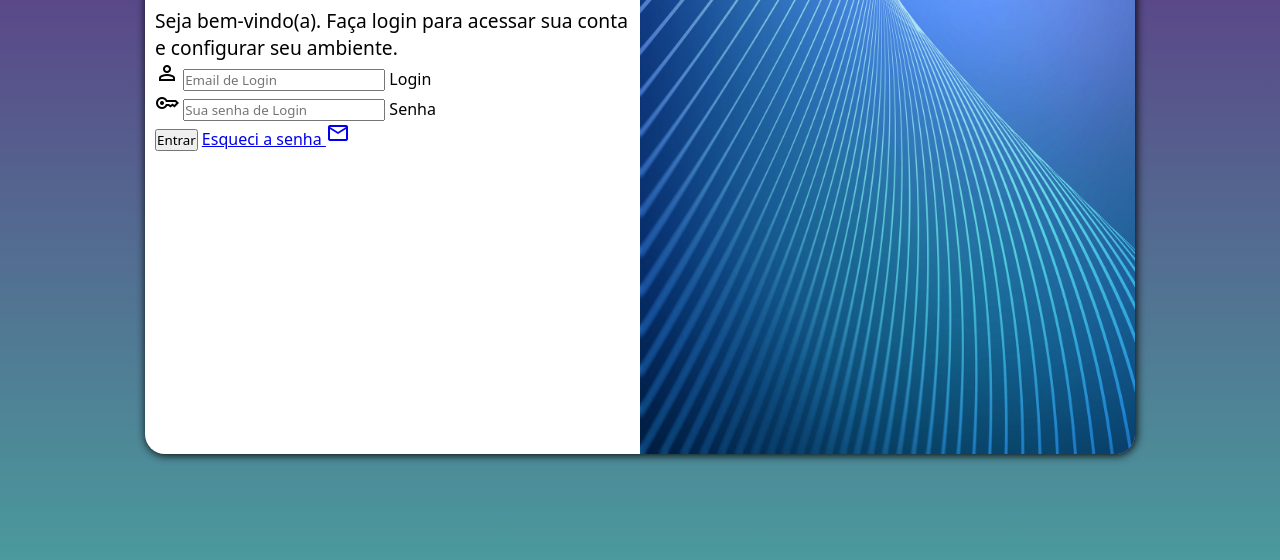
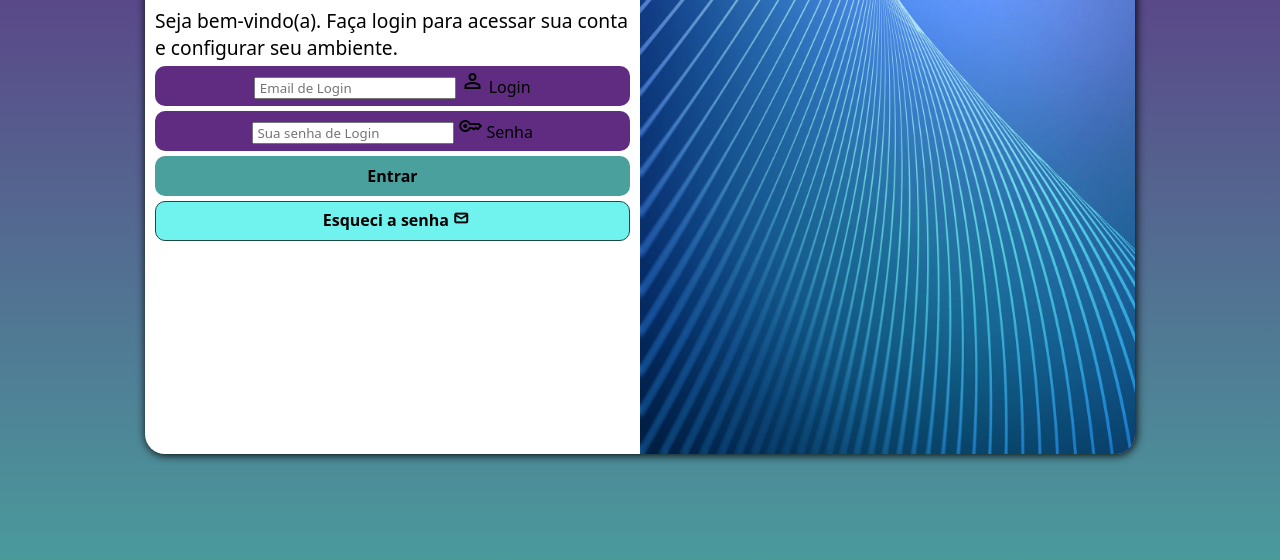
Before and after one commit to IgorABezerra/ProjetoLogin, a plain HTML site: page index.html in a window 1280 px wide. Shown: the part 196-756 px from the top of the page. Drawn offline with nearby package versions, Linux system fonts and the light colour scheme.

Commit message:
css dos botões e campos

```diff
--- a/estilos/style.css
+++ b/estilos/style.css
@@ -63,3 +63,60 @@ div#formulario > h1{
 div#formulario > p{
     font-size: 0.8em;
 }
+
+form > div.campo{
+    background-color: #5f2c82;
+    display: block;
+    position: relative;
+    width: 100%;
+    height: 40px;
+    border-radius: 10px;
+    margin: 5px 0px;
+    padding-top: 3px;
+    font-weight: 500;
+    text-align: center;
+}
+
+form > input[type=submit]{
+    display: block;
+    font-size: 1em;
+    font-weight: 550;
+    width: 100%;
+    height: 40px;
+
+    background-color: #49a09d;
+    color: black;
+    border: none;
+    border-radius: 10px;
+}
+
+form > input[type=submit]:hover{
+    background-color: #1f4948;
+    color: white;
+    cursor: pointer;
+}
+
+form > a.botao{
+    display: block;
+    text-align: center;
+    padding: 7px 0px 7px 7px;
+    margin-top: 5px;
+    font-size: 1em;
+    font-weight: 550;
+    width: 100%;
+    height: 40px;
+    background-color: #70f3ef;
+    color: black;
+    border: 1px solid #1f4948;
+    border-radius: 10px;
+    text-decoration: none;
+}
+
+form > a.botao:hover{
+    background-color: #1f4948;
+    color: white;
+}
+form > a.botao > span{
+    font-size: 1em;
+    font-weight: bold;
+}
--- a/index.html
+++ b/index.html
@@ -20,19 +20,20 @@
                 <p>Seja bem-vindo(a). Faça login para acessar sua conta e configurar seu ambiente.</p>
                 <form action="login.php" method="post">
                     <div class="campo">
+                        <input type="email" name="login" id="ilogin" placeholder=" Email de Login">
                         <span class="material-symbols-outlined">person</span>
-                        <input type="email" name="login" id="ilogin" placeholder="Email de Login">
                         <label for="ilogin">Login</label>
                     </div>
                     <div class="campo">
+                        <input type="password" name="senha" id="isenha" placeholder=" Sua senha de Login"
+                        autocomplete="current-password" required minlength="8" maxlength="20">
                         <span class="material-symbols-outlined">key</span>
-                        <input type="password" name="senha" id="isenha" placeholder="Sua senha de Login"
-                        autocomplete="current-password" required minlength="8" maxlength="20">
                         <label for="isenha">Senha</label>
                     </div>
                     <input type="submit" value="Entrar">
-                    <a href="esqueci.html">
-                        Esqueci a senha <span class="material-symbols-outlined">mail</span>
+                    <a href="esqueci.html" class="botao">
+                        Esqueci a senha
+                        <span class="material-symbols-outlined">mail</span>
                     </a>
                 </form>
             </div>
```
